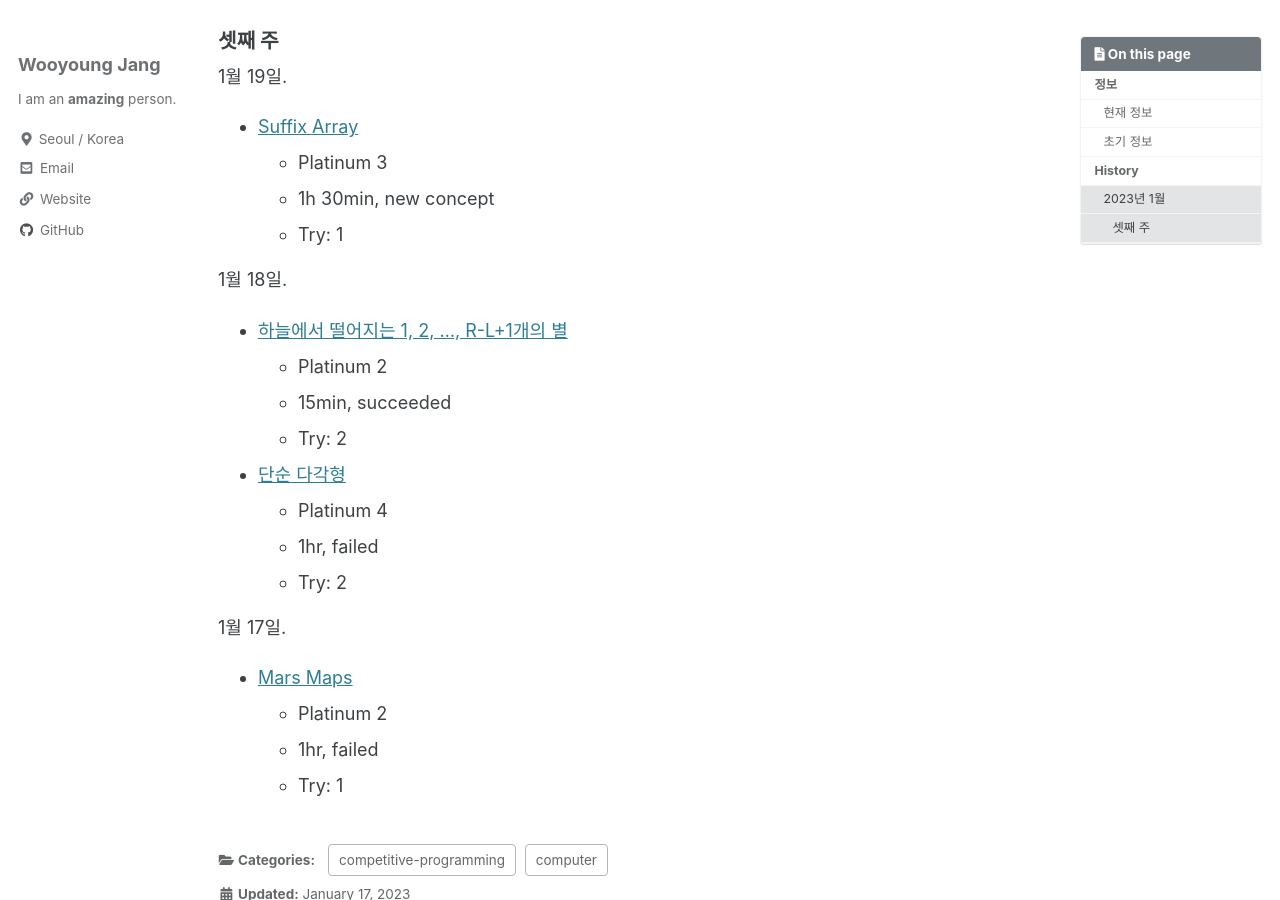
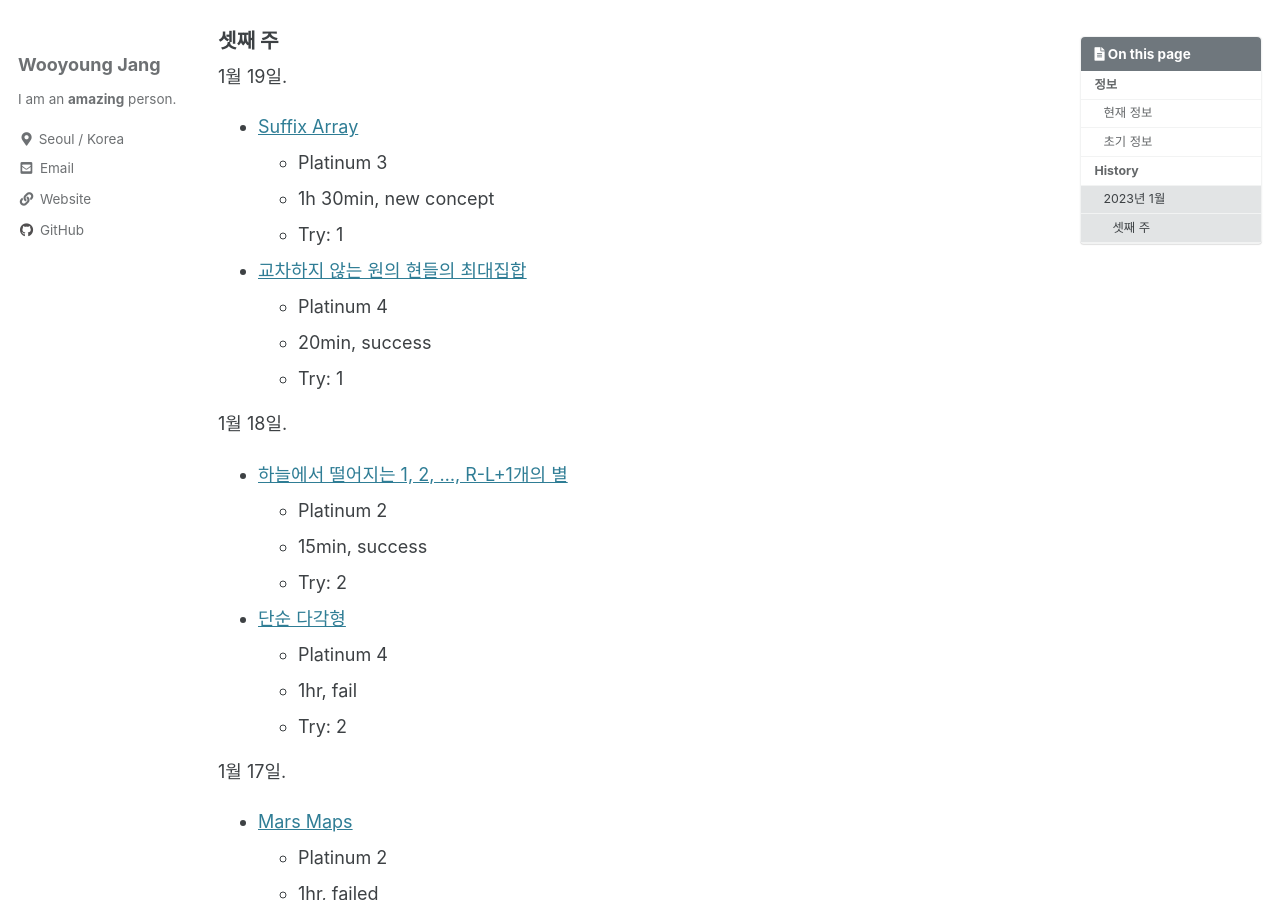
Before and after one commit to riverlike14/riverlike14.github.io, a Jekyll site: the page built from computer/competitive-programming/_posts/2023-01-17-My-Problem-Solving-History.md, in a window 1280 px wide and 900 px high, scrolled down 1082 px. Built offline with Jekyll 4.4.1, drawn with Linux system fonts in a browser that asks for light colours; cached includes are drawn as plain includes; comment, search, counter and statistics services are not loaded.

Commit message:
solve 2673

```diff
--- a/computer/competitive-programming/_posts/2023-01-17-My-Problem-Solving-History.md
+++ b/computer/competitive-programming/_posts/2023-01-17-My-Problem-Solving-History.md
@@ -41,15 +41,19 @@ Last Updated: 2023년 1월 18일.
   - Platinum 3
   - 1h 30min, new concept
   - Try: 1
+- [교차하지 않는 원의 현들의 최대집합](https://www.acmicpc.net/problem/2673)
+  - Platinum 4
+  - 20min, success
+  - Try: 1
 
 1월 18일.
 - [하늘에서 떨어지는 1, 2, ..., R-L+1개의 별](https://www.acmicpc.net/problem/17353)
   - Platinum 2
-  - 15min, succeeded
+  - 15min, success
   - Try: 2
 - [단순 다각형](https://www.acmicpc.net/problem/3679)
   - Platinum 4
-  - 1hr, failed
+  - 1hr, fail
   - Try: 2
 
 1월 17일.
```
